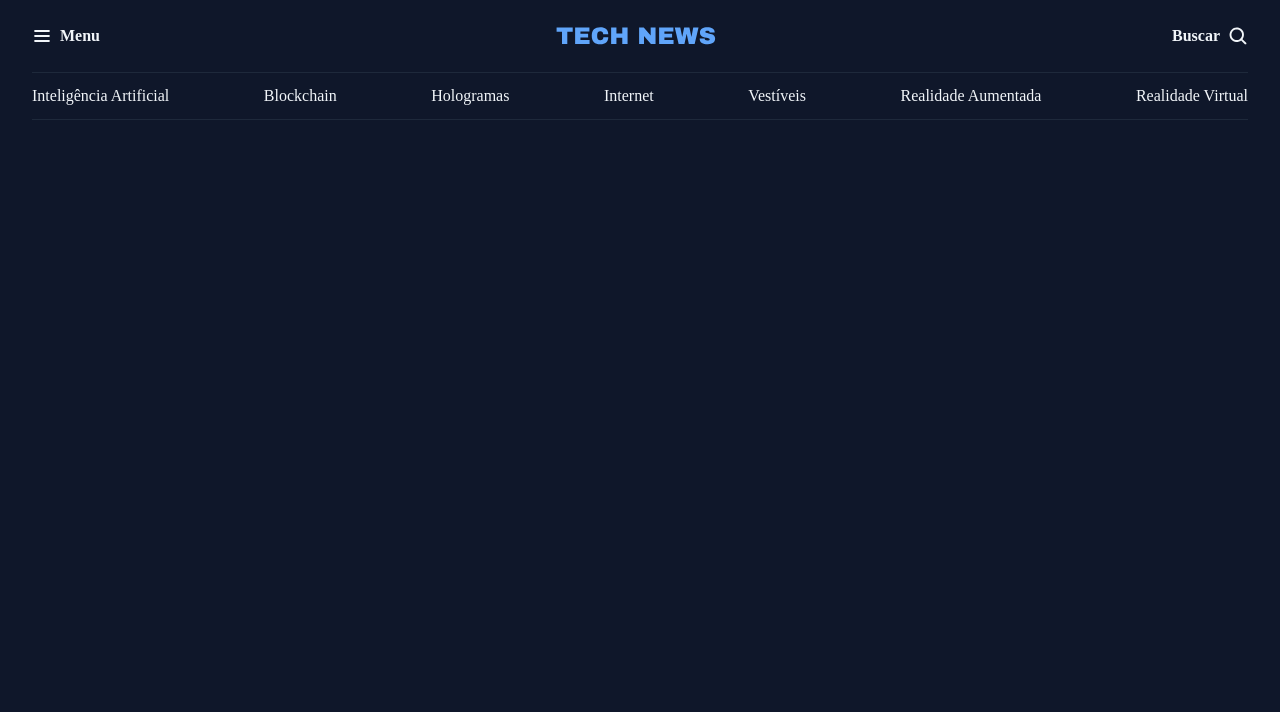
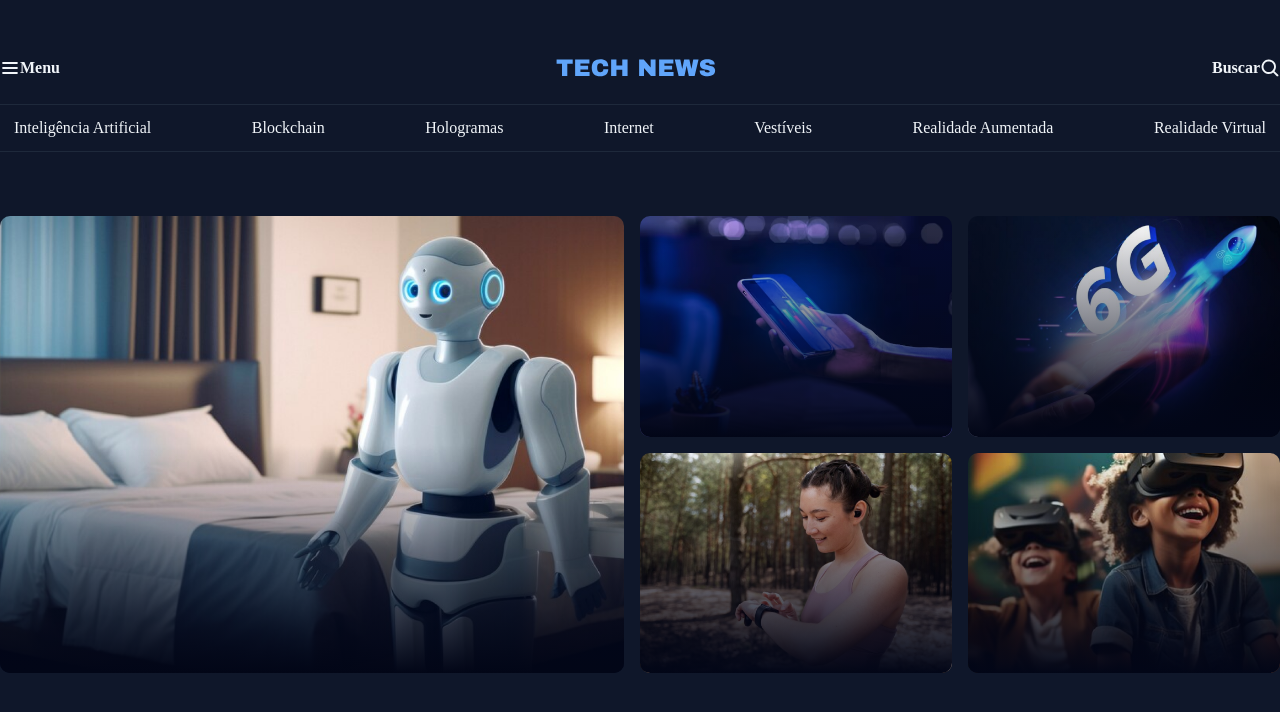
Before and after one commit to Mauzix/projetos-full-stack, a plain HTML site: page portal de noticias/index.html in a window 1280 px wide. Drawn offline with Linux system fonts and the light colour scheme.

Commit message:
add fundo com degrade

```diff
--- a/portal de noticias/estilos/global.css
+++ b/portal de noticias/estilos/global.css
@@ -29,28 +29,18 @@ body{
     color: var(--text-color-primary);
 }
 a{
+    text-decoration: none;
     color: inherit;
-    text-decoration: none;
+    font: var(--font-family);
+
 }
 a:hover{
     color: var(--brand-color-light);
 }
-h1,h2,h3{
-    font:inherit;
+
+img{
+    max-width: 100%;
 }
-.grid{
-    /* display: grid; */
-    display: grid;
-
+main{
+    margin-top: 40px;
 }
-
-
-.grid-flow-colunas{
-    /* grid-auto-flow: column; */
-    grid-auto-flow: column;
-}
-.container{
-    max-width: 1280px;
-    padding: 0 32px;
-    margin: 0 auto;
-}
--- a/portal de noticias/estilos/header.css
+++ b/portal de noticias/estilos/header.css
@@ -1,16 +1,4 @@
-#primary{
-    /* padding-block: 20px;
-    div:nth-child(2){
-        margin: 0 auto;
-    }
-   div:nth-child(3){
-    justify-self: end;
-   }
-   div{
-    display: flex;
-    align-items: center;
-   }
-    */
+.primaria{
     padding-block: 20px;
     div:nth-child(2){
         margin: 0 auto;
@@ -18,17 +6,15 @@
     div:nth-child(3){
         justify-self: end;
     }
-     div{
+    div{
         display: flex;
-        align-items: center;
-        gap: 8px;
+        align-items: center ;
     }
 }
-#secundary{
+.secundaria{
+    justify-content:space-between ;
     border: 1px solid var(--stroke-color);
-    margin: 0 auto;
-    padding-block: 14px;
-    border-inline:none ;
-    justify-content: space-between;
+    padding: 14px;
+    border-inline:none;
 
 }
--- a/portal de noticias/estilos/index.css
+++ b/portal de noticias/estilos/index.css
@@ -1,2 +1,4 @@
 @import url(./global.css);
-@import url(./header.css)
+@import url(./header.css);
+@import url(./ultilitarias.css);
+@import url(./section.css)
--- /dev/null
+++ b/portal de noticias/estilos/section.css
@@ -0,0 +1,41 @@
+.fecture{
+    img{
+    height: 100%;
+    object-fit: cover;
+}
+
+.card{
+    position: relative;
+    overflow: hidden;
+    &::before{
+        content: "";
+           position: absolute;
+           inset: 0;
+           top: 50%;
+           background: linear-gradient(
+            180deg,
+            transparent 0%,
+            #020617 100%
+           );
+
+        }
+    }
+
+    .card2{
+        position: relative;
+        overflow: hidden;
+        &::before{
+            content: "";
+            position: absolute;
+            inset: 0;
+            background: linear-gradient(
+                180deg,
+                transparent 0%,
+                #020617 100%
+            );
+
+        }
+    }
+
+
+}
--- /dev/null
+++ b/portal de noticias/estilos/ultilitarias.css
@@ -0,0 +1,24 @@
+.grid{
+    display: grid;
+}
+.grid-auto-flow{
+    grid-auto-flow: column;
+}
+.container{
+    max-width: 1280px;
+    margin: 0 auto;
+    padding-block:32px ;
+}
+.gap16{
+    gap: 16px;
+}
+.grid-coll-2{
+    grid-template-columns: repeat(2, 1fr);
+}
+.flex{
+    display: flex;
+    flex-wrap: wrap;
+}
+.borda{
+    border-radius: 10px;
+}
--- a/portal de noticias/index.html
+++ b/portal de noticias/index.html
@@ -8,20 +8,20 @@
 </head>
 <body>
     <header class="container">
-        <nav id="primary" class="grid grid-flow-colunas ">
+        <div class="primaria grid grid-auto-flow" >
             <div>
-                <img src="./assets/icons/List.svg" alt="icone menu">
+                <img src="./assets/icons/List.svg" alt="menu">
                 <strong>Menu</strong>
             </div>
             <div>
-                <img src="./assets/logo/Logo.svg" alt="tech news logo">
+                <img src="./assets/logo/Logo.svg" alt="logo">
             </div>
             <div>
                 <strong>Buscar</strong>
-                <img src="./assets/icons/MagnifyingGlass.svg" alt="icone de lupa de busca">
+                <img src="./assets/icons/MagnifyingGlass.svg" alt="lupa de pesquisa">
             </div>
-        </nav>
-        <nav id="secundary" class="grid grid-flow-colunas">
+        </div>
+        <div class="secundaria grid grid-auto-flow flex">
             <a href="#">Inteligência Artificial</a>
             <a href="#">Blockchain</a>
             <a href="#">Hologramas</a>
@@ -29,7 +29,28 @@
             <a href="#">Vestíveis</a>
             <a href="#">Realidade Aumentada</a>
             <a href="#">Realidade  Virtual</a>
-        </nav>
+        </div>
     </header>
+    <main class="container grid grid-auto-flow  ">
+        <section class="fecture grid grid-auto-flow gap16">
+            <div class="card borda">
+                <img src="./assets/Portal de notícias (Community)/Image 01.png" alt="">
+            </div>
+            <div class="   gap16 grid grid-coll-2">
+                <div class="card2 borda">
+                    <img src="./assets/Portal de notícias (Community)/Image 02.png" alt="">
+                </div>
+                <div class="card2 borda">
+                    <img src="./assets/Portal de notícias (Community)/Image 03.png" alt="">
+                </div>
+                <div class="card2 borda">
+                    <img src="./assets/Portal de notícias (Community)/Image 04.png" alt="">
+                </div>
+                <div class="card2 borda">
+                    <img src="./assets/Portal de notícias (Community)/Image 05.png" alt="">
+                </div>
+            </div>
+        </section>
+    </main>
 </body>
 </html>
```
